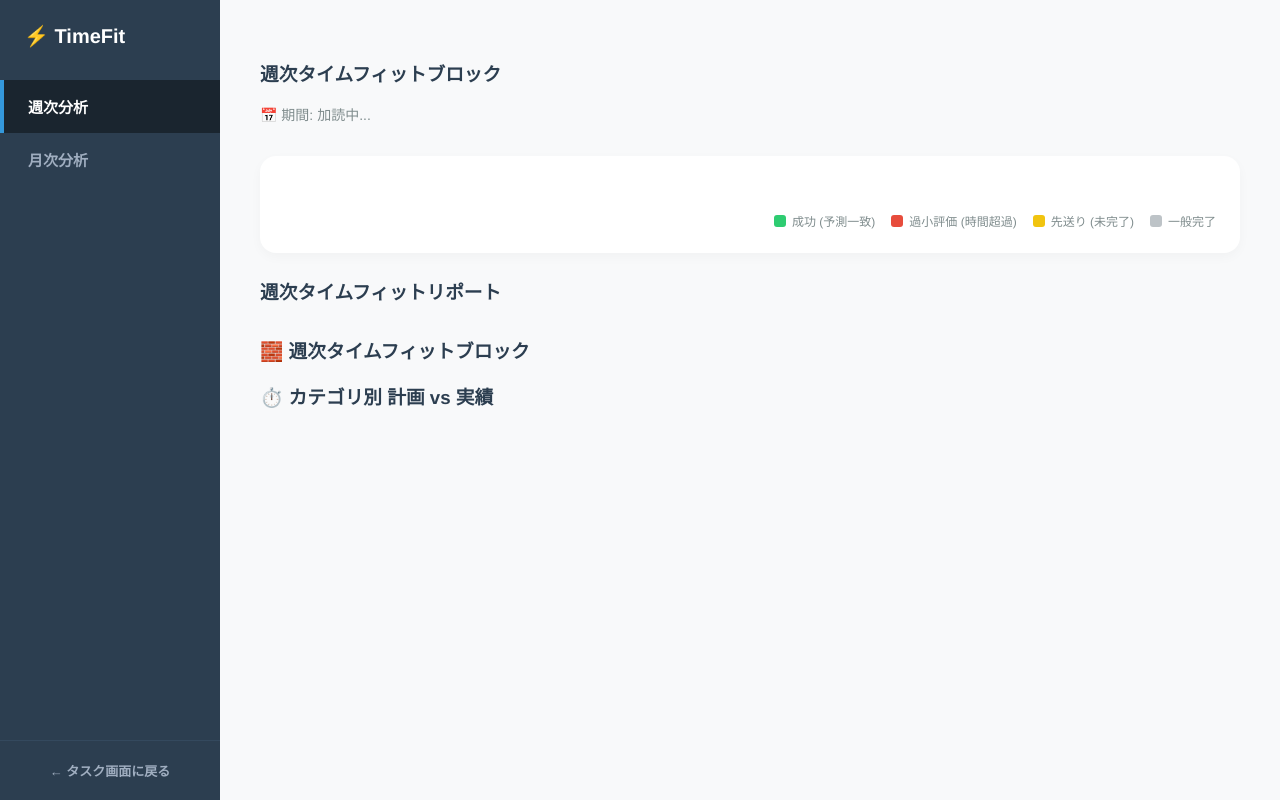
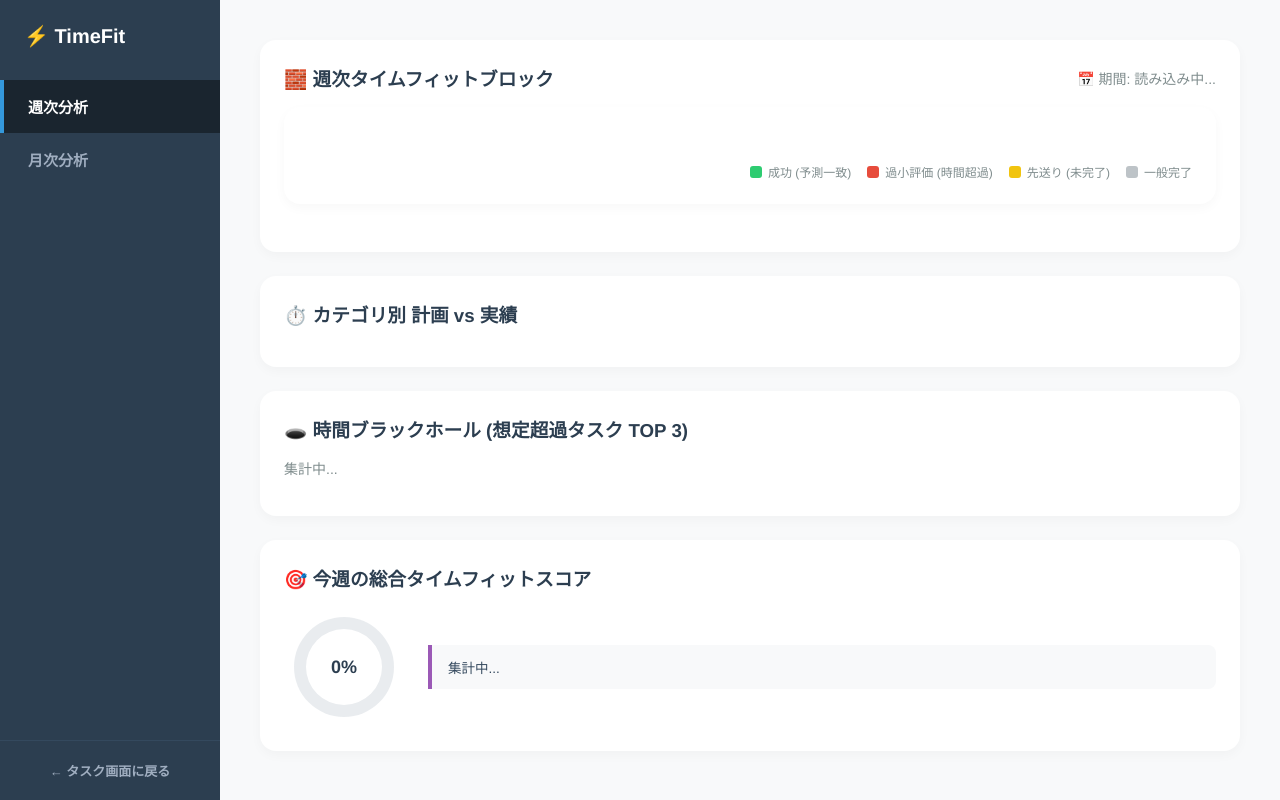
Before and after one commit to hieyon718/timefit, a Django app: page /analysis/week/ in a window 1280 px wide. Run offline with Django 5.2, Linux system fonts and the light colour scheme.

Commit message:
add weekly analysis

```diff
--- a/timefit/static/css/week.css
+++ b/timefit/static/css/week.css
@@ -219,3 +219,96 @@ body {
     color: #2ecc71;
     font-weight: bold;
 }
+.bold-black {
+    font-weight: bold;
+    color: #000000;
+}
+
+/* 🕳️ 3번 시간 블랙홀 디자인 리스트 요소 */
+.blackhole-ordered-list {
+    list-style: none;
+    padding: 0;
+    margin: 0;
+    display: flex;
+    flex-direction: column;
+    gap: 10px;
+}
+.blackhole-item {
+    display: flex;
+    align-items: center;
+    background: #f8f9fa;
+    padding: 12px;
+    border-radius: 8px;
+    border: 1px solid var(--border-color);
+}
+.bh-rank-badge {
+    background: #e74c3c;
+    color: white;
+    width: 22px;
+    height: 22px;
+    border-radius: 50%;
+    display: flex;
+    align-items: center;
+    justify-content: center;
+    font-size: 11px;
+    font-weight: bold;
+    margin-right: 12px;
+}
+.bh-details {
+    flex: 1;
+    display: flex;
+    align-items: center;
+    gap: 8px;
+}
+.bh-task-title {
+    font-size: 14px;
+    font-weight: 600;
+}
+.bh-task-cat {
+    font-size: 11px;
+    color: #95a5a6;
+}
+.bh-excess-time {
+    font-size: 13px;
+    font-weight: 500;
+    color: #34495e;
+}
+
+/* 🎯 4번 종합 타임핏 미니멀 도넛 차트 레이아웃 */
+.score-container-layout {
+    display: flex;
+    align-items: center;
+    gap: 24px;
+    flex-wrap: wrap;
+}
+.donut-chart-box {
+    display: flex;
+    justify-content: center;
+    align-items: center;
+    padding: 10px;
+}
+.circle-chart {
+    width: 100px;
+    height: 100px;
+    border-radius: 50%;
+    background: conic-gradient(#e9ecef 0% 100%); /* 기본 그레이 기본값 */
+    display: flex;
+    align-items: center;
+    justify-content: center;
+    transition: background 0.6s ease-in-out;
+}
+.circle-chart::before {
+    content: "";
+    position: absolute;
+    width: 76px;
+    height: 76px;
+    border-radius: 50%;
+    background: var(--card-bg); /* 카드의 새하얀 배경색과 맞춰 구멍을 뜷음 */
+}
+.center-score-text {
+    position: relative;
+    font-size: 18px;
+    font-weight: bold;
+    color: #2c3e50;
+    z-index: 5;
+}
--- a/timefit/static/js/week.js
+++ b/timefit/static/js/week.js
@@ -1,99 +1,81 @@
-// 요일 헤더 매핑용 매트릭스 배열
 const dayNames = ['月', '火', '水', '木', '金', '土', '日'];
 
-// 🚀 API를 호출하여 주간 블록 데이터를 로드하고 판별하는 함수
 async function fetchWeeklyBlockData() {
     try {
         const response = await fetch('/api/analysis/weekly/');
         if (!response.ok) throw new Error('API 통신 실패');
         const data = await response.json();
-        console.log("🚀 백엔드가 보내준 리얼 데이터:", data);
 
-        // 1. 주간 고정 날짜 범위 렌더링
+        console.group("🔍 [TimeFit 대시보드 디버깅 룸]");
+        console.log("1. 백엔드 전체 응답 객체:", data);
+        console.groupEnd();
+
+        // [공통] 고정 날짜 바인딩
+        if (data.start_date && data.end_date) {
             document.getElementById('weekly-range-text').innerText = `📅 期間: ${data.start_date} ~ ${data.end_date}`;
+        }
 
+        // ====================================================
+        // 🧱 [1번 렌더링] 주간 블록 보드 배치 (독립 실행)
+        // ====================================================
         const board = document.getElementById('weekly-grid-board');
-        board.innerHTML = ''; // 초기화
-
-        // 2. 월요일(0)부터 일요일(6)까지 7열 기둥 생성 시작
+        if (board) {
+            board.innerHTML = '';
             for (let i = 0; i < 7; i++) {
                 const column = document.createElement('div');
                 column.className = 'grid-column';
 
-            // 요일 헤더 추가
                 const header = document.createElement('div');
                 header.className = 'day-header';
                 header.innerText = dayNames[i];
                 column.appendChild(header);
 
-            // 3. 백엔드에서 내려준 해당 요일의 할 일 주머니 리스트 가져오기
-            const dayTodos = data.weekly_blocks[i] || [];
-
+                const dayTodos = (data.weekly_blocks && data.weekly_blocks[i]) || [];
                 dayTodos.forEach(todo => {
                     const block = document.createElement('div');
                     block.className = 'todo-block';
-                block.title = todo.content; // 마우스 호버 시 툴팁 기능
-
-                // 글자수가 길면 미니멀하게 자르기
+                    block.title = todo.content;
                     block.innerText = todo.content.length > 8 ? todo.content.substring(0, 8) + '..' : todo.content;
 
-                // ✨ 💡 [핵심 사양] 기획에 따른 조건별 블록 색상 판별 로직 하드코딩
                     if (!todo.is_completed) {
-                    // ① 미완료 상태 = 이월 블록 (🟡 노란색)
                         block.classList.add('block-postponed');
                     } else if (todo.estimated_time && todo.actual_time) {
-                    const est = todo.estimated_time;
-                    const act = todo.actual_time;
-
-                    // 오차 비율 계산
-                    const varianceRatio = (act - est) / est;
-
+                        const varianceRatio = (todo.actual_time - todo.estimated_time) / todo.estimated_time;
                         if (varianceRatio > 0.1) {
-                        // ② 예상 시간보다 실제 시간이 10% 초과된 경우 = 과소평가 블록 (🔴 빨간색)
                             block.classList.add('block-underestimated');
                         } else if (Math.abs(varianceRatio) <= 0.1) {
-                        // ③ 예상 시간 대비 실제 소요 시간이 오차 ±10% 이내인 경우 = 예측 성공 블록 (🟢 초록색)
                             block.classList.add('block-success');
                         } else {
-                        // 예상 시간보다 훨씬 일찍 끝난 경우 등 기본 그레이 처리
                             block.classList.add('block-default');
                         }
                     } else {
-                    // 예상 시간이나 실제 시간 기록이 누락된 일반 완료 건 (⚪ 회색)
                         block.classList.add('block-default');
                     }
-
                     column.appendChild(block);
                 });
-
                 board.appendChild(column);
             }
+        }
 
-        // 📊 [2번 렌더링] 카테고리별 가로 그래프 및 Fact 코칭 출력
+        // ====================================================
+        // 📊 [2번 렌더링] 카테고리 차트 및 백엔드 코칭 주입 (독립 실행)
+        // ====================================================
         const statsWrapper = document.getElementById('category-stats-wrapper');
+        if (statsWrapper) {
             statsWrapper.innerHTML = '';
 
-        // 🚨 방어막: 이번 주 완료 데이터가 없거나 텅 비어있을 때 안내문 출력 후 안전하게 함수 종료
             if (!data.category_stats || data.category_stats.length === 0) {
                 statsWrapper.innerHTML = `<p style="color:#7f8c8d; font-size:14px; padding: 10px 0;">📊 今週の完了タスクおよび時間記録データがありません。</p>`;
-            return; // 👈 여기서 멈추지 않고 안전하게 탈출합니다.
-        }
-
-        let maxTimeVal = 1; // 그래프 비율 조정을 위한 최댓값 찾기
+            } else {
+                let maxTimeVal = 1;
                 data.category_stats.forEach(c => {
                     if (c.est_total > maxTimeVal) maxTimeVal = c.est_total;
                     if (c.act_total > maxTimeVal) maxTimeVal = c.act_total;
                 });
 
-        // 가장 오차가 심한 카테고리를 추적하기 위한 변수
-        let worstCategory = null;
-        let worstError = 0;
-
                 data.category_stats.forEach(c => {
                     const row = document.createElement('div');
                     row.className = 'category-stat-row';
-
-            // 백분율 기반의 그래프 길이 계산
                     const estWidth = (c.est_total / maxTimeVal) * 100;
                     const actWidth = (c.act_total / maxTimeVal) * 100;
 
@@ -110,37 +92,68 @@ async function fetchWeeklyBlockData() {
                         </div>
                     `;
                     statsWrapper.appendChild(row);
-
-            // 절대값 기준으로 가장 예측 오차(실제-예상)가 큰 카테고리 판별
-            if (Math.abs(c.avg_error) > Math.abs(worstError)) {
-                worstError = c.avg_error;
-                worstCategory = c;
-            }
                 });
 
-        // 💡 [핵심 사양] 객관적 데이터 기반 1줄 코칭 피드백 하드코딩 주입
                 const coachingBox = document.createElement('div');
                 coachingBox.className = 'fact-coaching-box';
-
-        if (worstCategory && Math.abs(worstError) >= 15) {
-            // 특정 카테고리 오차가 15분 이상 차이 날 때 (팩트 경고)
-            if (worstError > 0) {
-                coachingBox.innerHTML = `💡 今週、<span class="fact-highlight">「${worstCategory.name}」</span>カテゴリは予想より実際の所要時間が平均<span class="fact-highlight">${worstError}分</span>長くかかっています。`;
-            } else {
-                coachingBox.innerHTML = `💡 今週、<span class="fact-success">「${worstCategory.name}」</span>カテゴリは予想より平均<span class="fact-success">${Math.abs(worstError)}分</span>早く終了しています。`;
+                coachingBox.innerHTML = data.category_coaching || '';
+                statsWrapper.appendChild(coachingBox);
             }
-        } else {
-            // 전체적으로 오차가 크지 않고 훌륭하게 통제 중일 때
-            coachingBox.innerHTML = `💡 すべてのカテゴリにおいて、計画と実績の誤差が非常に少なく、<span class="fact-success">安定した自己ペース</span>を維持しています。`;
         }
 
-        statsWrapper.appendChild(coachingBox);
+        // ====================================================
+        // 🕳️ [3번 렌더링] 시간 블랙홀 TOP 3 목록화 (2번의 간섭에서 완전 이탈)
+        // ====================================================
+        const bhWrapper = document.getElementById('blackhole-list-wrapper');
+        if (bhWrapper) {
+            bhWrapper.innerHTML = '';
 
+            if (!data.top_blackholes || data.top_blackholes.length === 0) {
+                bhWrapper.innerHTML = `<p style="color:#7f8c8d; font-size:14px; padding: 10px 0;">💡 今週、計画時間を大きく超過したブラックホールタスクはありません。</p>`;
+            } else {
+                const bhList = document.createElement('ol');
+                bhList.className = 'blackhole-ordered-list';
+
+                data.top_blackholes.forEach((task, idx) => {
+                    const item = document.createElement('li');
+                    item.className = 'blackhole-item';
+                    item.innerHTML = `
+                        <div class="bh-rank-badge">${idx + 1}</div>
+                        <div class="bh-details">
+                            <span class="bh-task-title">${task.content}</span>
+                            <span class="bh-task-cat">[${task.category_name}]</span>
+                        </div>
+                        <div class="bh-excess-time">予想より <span class="fact-highlight">+${task.overdue_time}分</span> 超過</div>
+                    `;
+                    bhList.appendChild(item);
+                });
+                bhWrapper.appendChild(bhList);
+            }
+        }
+
+        // ====================================================
+        // 🎯 [4번 렌더링] 종합 타임핏 스코어 및 도넛 바인딩 (2번의 간섭에서 완전 이탈)
+        // ====================================================
+        const scoreValueEl = document.getElementById('timefit-score-value');
+        const scoreMsgEl = document.getElementById('score-fact-msg');
+
+        if (scoreValueEl) {
+            const scoreVal = data.timefit_score || 0;
+            scoreValueEl.innerText = `${scoreVal}%`;
+
+            if (scoreMsgEl) {
+                scoreMsgEl.innerHTML = `💡 ${data.score_coaching || ''}`;
+            }
+
+            const circle = document.querySelector('.circle-chart');
+            if (circle) {
+                circle.style.background = `conic-gradient(#9b59b6 0% ${scoreVal}%, #e9ecef ${scoreVal}% 100%)`;
+            }
+        }
 
     } catch (error) {
         console.error('Error rendering weekly blocks:', error);
     }
 }
 
-// 문서 로드 즉시 실행
 document.addEventListener('DOMContentLoaded', fetchWeeklyBlockData);
--- a/timefit/templates/timefit/week.html
+++ b/timefit/templates/timefit/week.html
@@ -21,40 +21,61 @@
 
     <main class="main-content">
 
-        <section id="section-weekly">
-            <div class="content-header">
-                <h3>週次タイムフィットブロック</h3>
-                <div class="date-range" id="weekly-range-text">📅 期間: 加読中...</div>
+        <section id="section-weekly" class="section-card" style="background:#fff; padding:24px; border-radius:16px; box-shadow: 0 4px 12px rgba(0,0,0,0.03); margin-bottom:24px;">
+            <div class="content-header" style="display:flex; justify-content:space-between; align-items:center; margin-bottom:16px;">
+                <h3 style="margin:0;">🧱 週次タイムフィットブロック</h3>
+                <div class="date-range" id="weekly-range-text" style="font-size:14px; color:#7f8c8d;">📅 期間: 読み込み中...</div>
             </div>
 
             <div class="weekly-grid-container">
                 <div class="grid-board" id="weekly-grid-board">
                     </div>
 
-                <div class="legend-container">
-                    <div class="legend-item"><div class="legend-dot block-success"></div>成功 (予測一致)</div>
-                    <div class="legend-item"><div class="legend-dot block-underestimated"></div>過小評価 (時間超過)</div>
-                    <div class="legend-item"><div class="legend-dot block-postponed"></div>先送り (未完了)</div>
-                    <div class="legend-item"><div class="legend-dot block-default"></div>一般完了</div>
+                <div class="legend-container" style="display:flex; gap:16px; margin-top:16px; font-size:12px; color:#7f8c8d; justify-content:flex-end;">
+                    <div class="legend-item" style="display:flex; align-items:center; gap:6px;"><div class="legend-dot block-success" style="width:12px; height:12px; border-radius:3px;"></div>成功 (予測一致)</div>
+                    <div class="legend-item" style="display:flex; align-items:center; gap:6px;"><div class="legend-dot block-underestimated" style="width:12px; height:12px; border-radius:3px;"></div>過小評価 (時間超過)</div>
+                    <div class="legend-item" style="display:flex; align-items:center; gap:6px;"><div class="legend-dot block-postponed" style="width:12px; height:12px; border-radius:3px;"></div>先送り (未完了)</div>
+                    <div class="legend-item" style="display:flex; align-items:center; gap:6px;"><div class="legend-dot block-default" style="width:12px; height:12px; border-radius:3px;"></div>一般完了</div>
                 </div>
             </div>
         </section>
 
-
-        <div class="content-header">
-            <h3>週次タイムフィットリポート</h3>
-        </div>
-
-        <div class="section-card">
-            <h3 style="margin-top:0;">🧱 週次タイムフィットブロック</h3>
-            <div class="grid-board" id="weekly-grid-board"></div>
+        <section class="section-card" style="background:#fff; padding:24px; border-radius:16px; box-shadow: 0 4px 12px rgba(0,0,0,0.03); margin-bottom:24px;">
+            <div class="content-header" style="margin-bottom:16px;">
+                <h3 style="margin:0;">⏱️ カテゴリ別 計画 vs 実績</h3>
             </div>
 
-        <div class="section-card">
-            <h3 style="margin-top:0;">⏱️ カテゴリ別 計画 vs 実績</h3>
             <div id="category-stats-wrapper">
+            </div>
+        </section>
+
+        <section class="section-card" style="background:#fff; padding:24px; border-radius:16px; box-shadow: 0 4px 12px rgba(0,0,0,0.03); margin-bottom:24px;">
+            <div class="content-header" style="margin-bottom:16px;">
+                <h3 style="margin:0;">🕳️ 時間ブラックホール (想定超過タスク TOP 3)</h3>
+            </div>
+
+            <div id="blackhole-list-wrapper">
+                <p style="color:#7f8c8d; font-size:14px;">集計中...</p>
+            </div>
+        </section>
+
+        <section class="section-card" style="background:#fff; padding:24px; border-radius:16px; box-shadow: 0 4px 12px rgba(0,0,0,0.03); margin-bottom:24px;">
+            <div class="content-header" style="margin-bottom:16px;">
+                <h3 style="margin:0;">🎯 今週の総合タイムフィットスコア</h3>
+            </div>
+            <div class="score-container-layout" style="display:flex; align-items:center; gap:24px; flex-wrap:wrap;">
+
+                <div class="donut-chart-box">
+                    <div class="circle-chart">
+                        <span class="center-score-text" id="timefit-score-value">0%</span>
+                    </div>
                 </div>
-        </div>
+
+                <div class="fact-coaching-box" id="score-fact-msg" style="flex: 1; margin-top: 0; border-left: 4px solid #9b59b6; padding: 12px 16px; background: #f8f9fa; border-radius: 0 8px 8px 0; font-size: 13.5px; font-weight: 500;">
+                    集計中...
+                </div>
+            </div>
+        </section>
 
     </main>
 
--- a/timefit/views.py
+++ b/timefit/views.py
@@ -284,83 +284,130 @@ def monthly_analysis(request):
     return render(request, 'timefit/monthly.html')
 
 class WeeklyAnalysisAPIView(APIView):
-    """
-    고정 주간 방식(월요일 리셋)의 분석 데이터를 제공하는 API입니다.
-    첫 번째 단계로 7열 그리드 차트용 요일별 블록 데이터를 리턴합니다.
-    """
     permission_classes = [IsAuthenticated]
 
     def get(self, request):
         today = timezone.localdate()
 
-        # 📅 1. 이번 주 월요일 날짜 계산하기
-        # today.weekday()는 월요일(0) ~ 일요일(6)을 반환합니다.
+        # 📅 1. 주간 범위 세팅
         start_of_week = today - timedelta(days=today.weekday())
         end_of_week = start_of_week + timedelta(days=6)
 
-        # 2. 이번 주 월요일부터 일요일까지의 현재 유저 투두 필터링
         weekly_todos = Todo.objects.filter(
             user=request.user,
             target_date__range=[start_of_week, end_of_week]
         ).order_by('created_at')
 
-        # 3. 요일별(0~6)로 블록 데이터를 분류할 주머니(딕셔너리) 준비
-        # 월(0), 화(1), 수(2), 목(3), 금(4), 토(5), 일(6)
+        # 🧱 1번 : 요일별 한눈에 보기 >> 데이터 공간
         weekly_blocks = {i: [] for i in range(7)}
+        # ⏱️ 2번 : 카테고리별 시간 분석 >> 데이터 공간
+        category_stats = {}
+        # 🕳️ 3번 : 가장 시간차이가 심한 할일 top3 >> 데이터 공간
+        blackhole_candidates = []
+        # 🎯 4번 : 종합 평가 >> 데이터 공간
+        total_completed_with_time = 0
+        success_prediction_count = 0
 
-        # [2번 리포트] 카테고리별 통계 주머니
-        category_stats = {}
-
-        # 4. 조회된 투두들을 각 요일 주머니에 직렬화(JSON화)해서 적재
         for todo in weekly_todos:
-            # 주간 차트에서는 날짜 전체보다 요일 인덱스가 핵심 기준이 됩니다.
             weekday_index = todo.target_date.weekday()
 
-            # 시리얼라이저를 통과시켜 카테고리명, 컬러 등이 포함된 정제된 데이터 추출
+            # 1번 요일별 쪼개기용 직렬화
             serializer = TodoSerializer(todo, context={'request': request})
             weekly_blocks[weekday_index].append(serializer.data)
 
-            # 2번 기능 연산: 완료되었고 예상 시간과 실제 시간이 모두 존재하는 경우만 집계
+            # 2, 3, 4번 집계를 위한 조건 판별
             if todo.is_completed and todo.estimated_time is not None and todo.actual_time is not None:
-                cat_id = todo.category.id if todo.category else 0 # 미분류는 id=0 처리
+                cat_id = todo.category.id if todo.category else 0
                 cat_name = todo.category.name if todo.category else "未分類"
                 cat_color = todo.category.color if todo.category else "#bdc3c7"
 
+                # 2번 카테고리 누적
                 if cat_id not in category_stats:
                     category_stats[cat_id] = {
                         "name": cat_name,
                         "color": cat_color,
                         "est_total": 0,
                         "act_total": 0,
-                        "total_diff": 0,       # 오차 합산용 (실제 - 예상)
-                        "completed_count": 0   # 평균을 내기 위한 완료 타스크 수
+                        "total_diff": 0,
+                        "completed_count": 0
                     }
                 category_stats[cat_id]["est_total"] += todo.estimated_time
                 category_stats[cat_id]["act_total"] += todo.actual_time
                 category_stats[cat_id]["total_diff"] += (todo.actual_time - todo.estimated_time)
                 category_stats[cat_id]["completed_count"] += 1
 
-        # 카테고리별 최종 평균 오차(Fact) 가공
+                # 3번 블랙홀 후보 누적
+                overdue_time = todo.actual_time - todo.estimated_time
+                if overdue_time > 0:
+                    blackhole_candidates.append({
+                        "content": todo.content,
+                        "category_name": cat_name,
+                        "overdue_time": overdue_time
+                    })
+
+                # 4번 스코어 카운팅
+                total_completed_with_time += 1
+                variance_ratio = overdue_time / todo.estimated_time
+                if abs(variance_ratio) <= 0.1:
+                    success_prediction_count += 1
+
+        # ⏱️ 2번 카테고리 최종 정제 및 팩트 메시지 수립
         category_list = []
+        worst_category_name = None
+        worst_error_value = 0
+
         for cat_id, stats in category_stats.items():
-            avg_error = 0
-            if stats["completed_count"] > 0:
-                # 해당 카테고리의 한 타스크당 평균 오차 분(Minute) 계산
-                avg_error = round(stats["total_diff"] / stats["completed_count"])
-
+            avg_error = round(stats["total_diff"] / stats["completed_count"]) if stats["completed_count"] > 0 else 0
             category_list.append({
                 "id": cat_id,
                 "name": stats["name"],
                 "color": stats["color"],
                 "est_total": stats["est_total"],
                 "act_total": stats["act_total"],
-                "avg_error": avg_error # 예: +23(23분 초과) 또는 -5(5분 조기단축)
+                "avg_error": avg_error
             })
 
-        # 5. 최종 가공된 주간 요일별 데이터 리턴
+            if abs(avg_error) > abs(worst_error_value):
+                worst_error_value = avg_error
+                worst_category_name = stats["name"]
+
+        category_fact_msg = ""
+        if not category_list:
+            category_fact_msg = "📊 今週の完了タスクおよび時間記録データがありません。"
+        elif worst_category_name and abs(worst_error_value) >= 15:
+            if worst_error_value > 0:
+                category_fact_msg = f"💡 今週、<span class='fact-highlight'>「{worst_category_name}」</span>カテゴリは予想より実際の所要時間が平均<span class='fact-highlight'>{worst_error_value}分</span>長くかかっています。"
+            else:
+                category_fact_msg = f"💡 今週、<span class='fact-success'>「{worst_category_name}」</span>カテゴリは予想より平均<span class='fact-success'>{abs(worst_error_value)}分</span>早く終了しています。"
+        else:
+            category_fact_msg = "💡 すべてのカテゴリにおいて、計画と実績の誤差가が非常に少なく、<span class='fact-success'>安定した自己ペース</span>を維持しています。"
+
+        # 🕳️ 3번 블랙홀 정렬 (상위 3개)
+        blackhole_candidates.sort(key=lambda x: x['overdue_time'], reverse=True)
+        top_three_blackholes = blackhole_candidates[:3]
+
+        # 🎯 4번 스코어 계산 및 코칭 팩트 수립 (수정 완료: == 사용)
+        timefit_score = 0
+        if total_completed_with_time > 0:
+            timefit_score = round((success_prediction_count / total_completed_with_time) * 100)
+
+        score_fact_msg = ""
+        if total_completed_with_time == 0:
+            score_fact_msg = "今週は時間予測の評価基準となるタスクがまだありません。"
+        elif timefit_score >= 80:
+            score_fact_msg = f"今週の予測正確度は<span class='bold-black'>{timefit_score}%</span>で非常に高い水準です。時間主導権を完全に握っています。"
+        elif timefit_score >= 50:
+            score_fact_msg = f"今週の予測正確度は<span class='bold-black'>{timefit_score}%</span>です。いくつかの特定のタスクが全体の予測バランスに影響を与えています。"
+        else:
+            score_fact_msg = f"今週の予測正確度は<span class='bold-black'>{timefit_score}%</span>です。計画時、予測時間を今より1.5倍ぐらい余裕を持ってみて下さい。"
+
         return Response({
-            "start_date": start_of_week,
-            "end_date": end_of_week,
+            "start_date": start_of_week.strftime('%Y-%m-%d'),
+            "end_date": end_of_week.strftime('%Y-%m-%d'),
             "weekly_blocks": weekly_blocks,
-            "category_stats": category_list #가로 막대그래프 데이터
+            "category_stats": category_list,
+            "category_coaching": category_fact_msg,
+            "top_blackholes": top_three_blackholes,
+            "timefit_score": timefit_score,
+            "score_coaching": score_fact_msg
         }, status=status.HTTP_200_OK)
```
Lines whose indentation alone changed are shown as unchanged.
